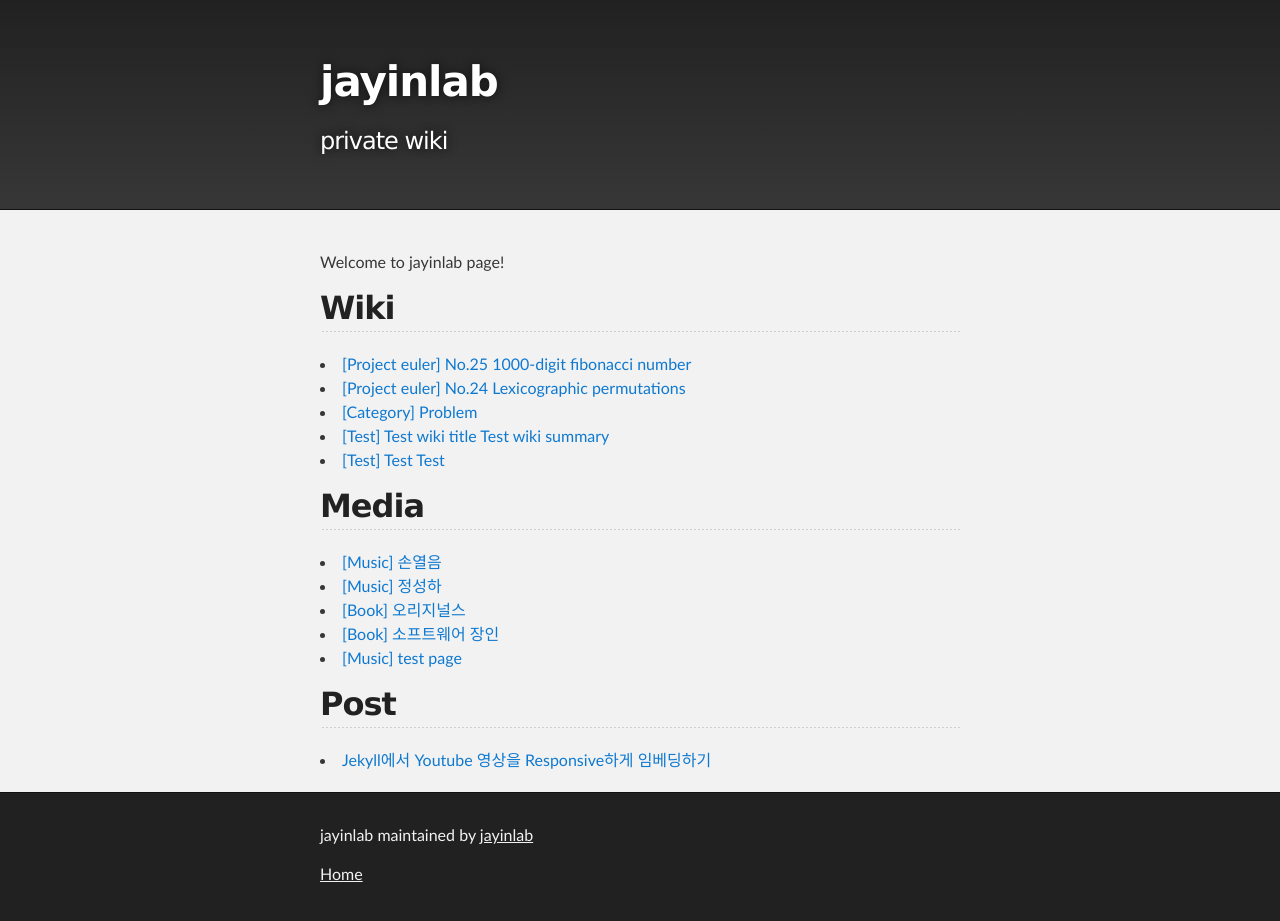
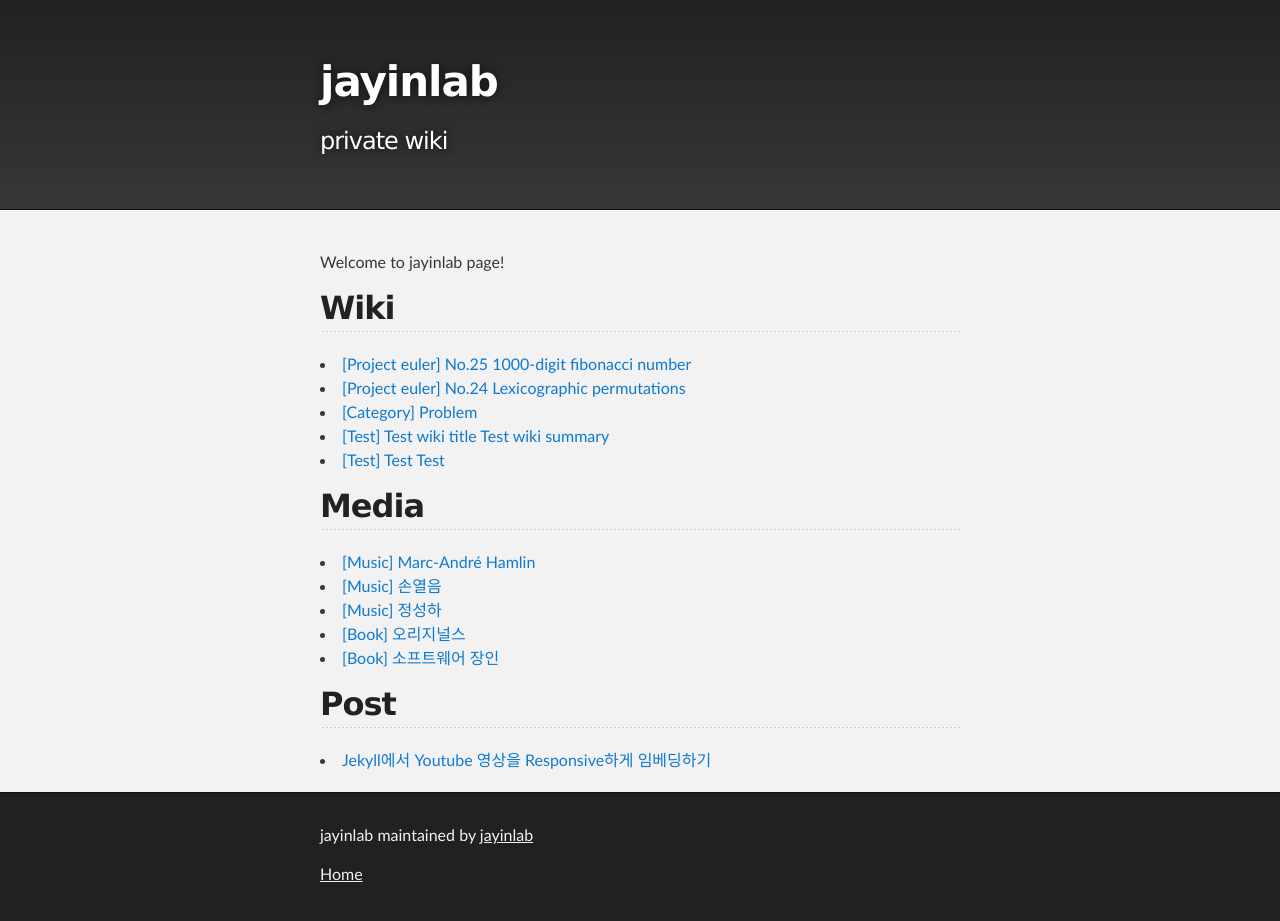
Before and after one commit to jayinlab/blog-slate-theme, a Jekyll site: the page built from index.html, in a window 1280 px wide. Built offline with Jekyll 4.4.1, drawn with Linux system fonts in a browser that asks for light colours.

Commit message:
Hamelin update

```diff
--- a/_media/Music_Hamelin.md
+++ b/_media/Music_Hamelin.md
@@ -1,10 +1,10 @@
 ---
 layout   : media
 category : Music
-title    : test page
+title    : Marc-André Hamlin
 summary  :
-created  : 18.05.20
-updated  : 18.05.20
+created  : 18.06.05
+updated  : 18.06.05
 toc      : true
 ---
 * TOC
```
